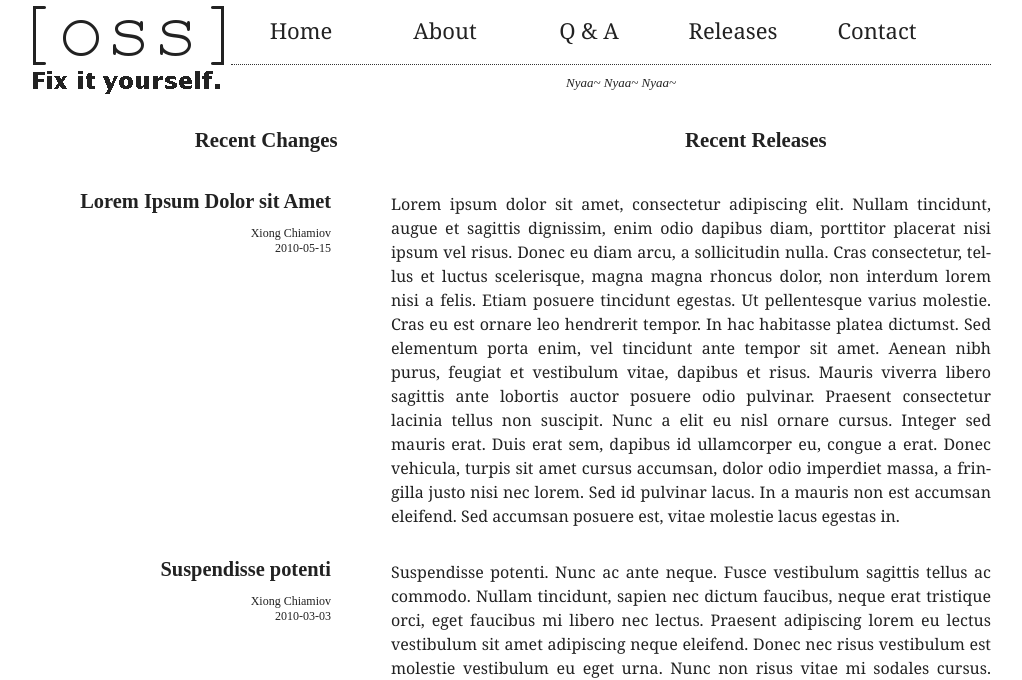
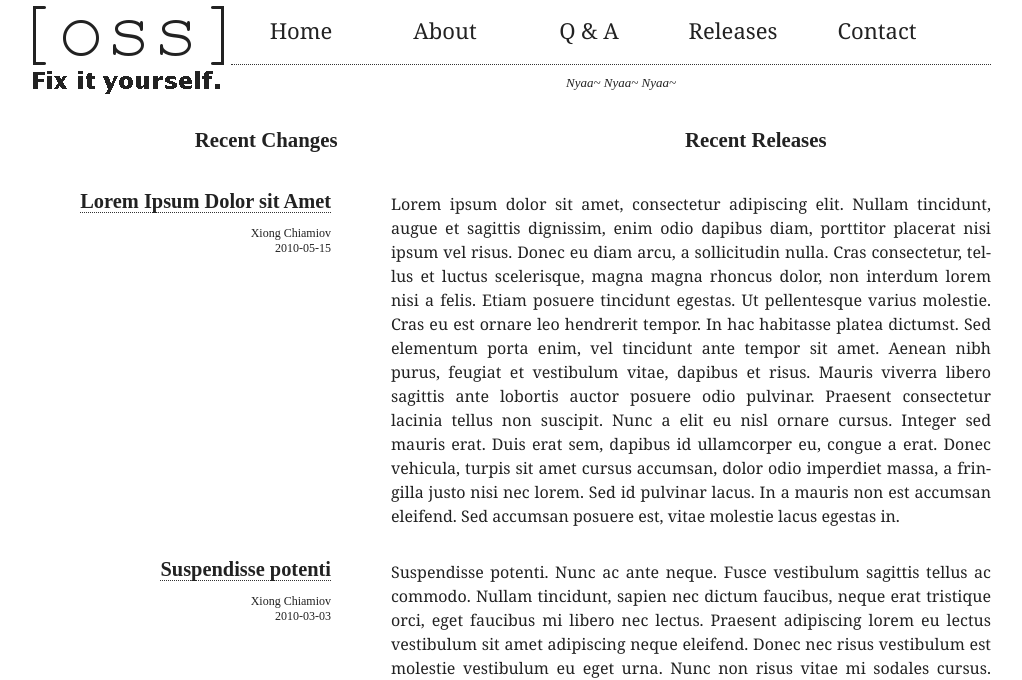
Before and after one commit to open-source-subs/open-source-subs.github.com, a Jekyll site: the page built from index.html, in a window 1280 px wide. Shown: the top 680 px of the page, without its empty margins (129-1151 px from the left). Built offline with Jekyll 4.4.1, drawn with Linux system fonts in a browser that asks for light colours; nearby versions of some CDN libraries; Markdown is read by kramdown in place of the engine named in the settings.

Commit message:
make <a>s a bit more noticeable

```diff
--- a/media/css/structure.css
+++ b/media/css/structure.css
@@ -80,6 +80,9 @@ body {
 	font-size: 100%;
 	overflow: hidden;
 }
+#main a {
+	border-bottom: 1px dotted #333;
+}
 #main p {
 	line-height: 1.5;
 	font-family: Georgia, serif;
```
